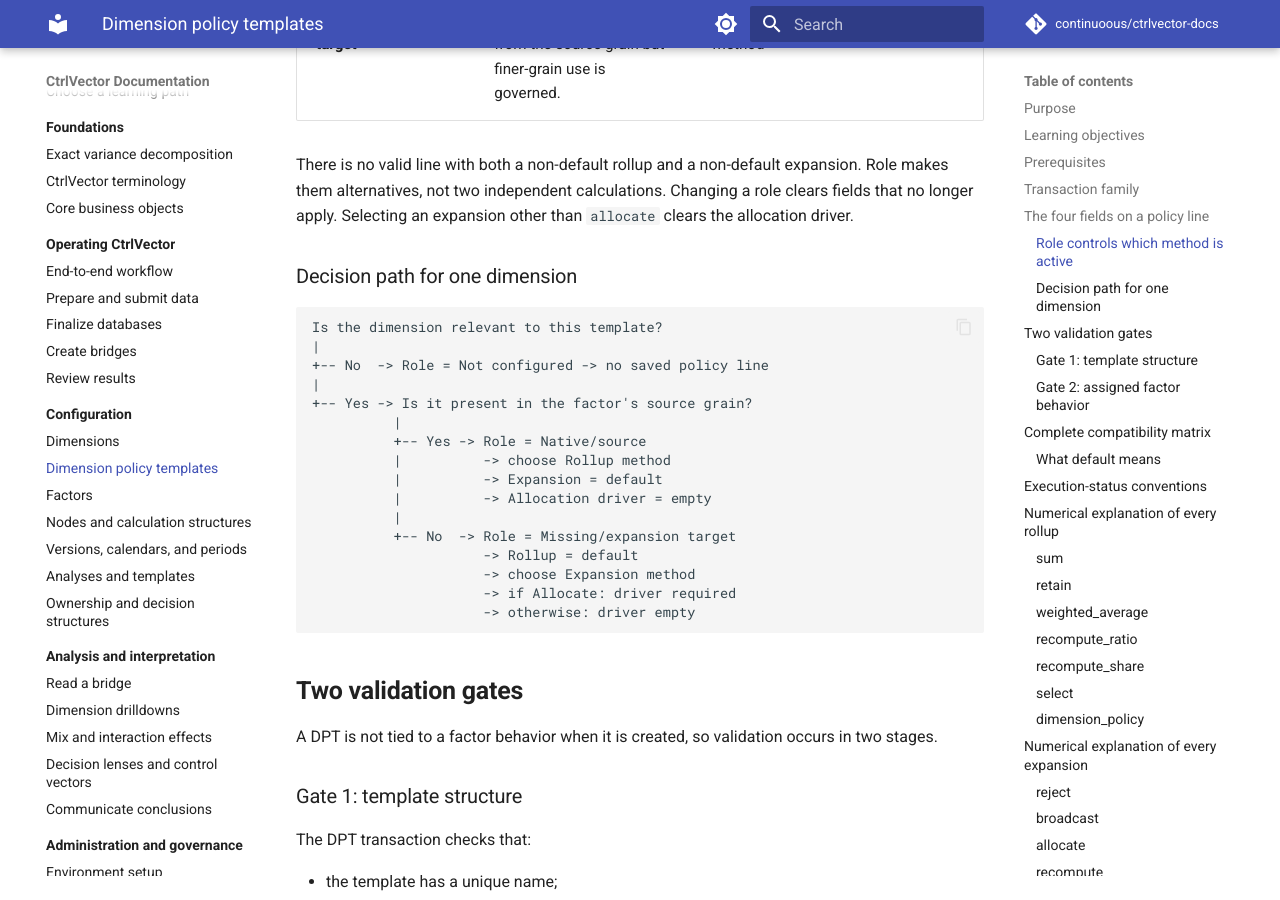
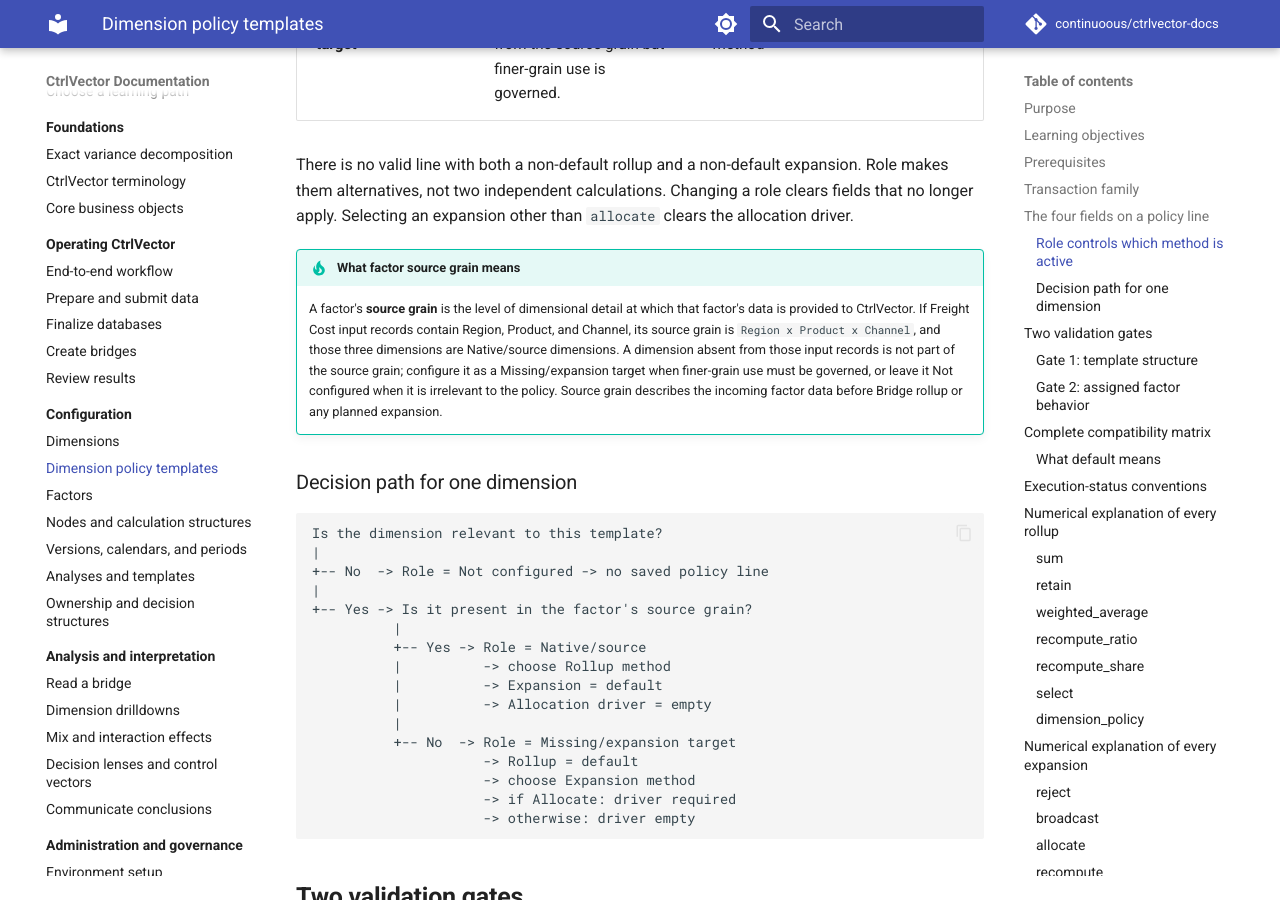
Before and after one commit to continuoous/ctrlvector-docs, an MkDocs documentation site: the page built from docs/configuration/dimension-policy-templates.md, in a window 1280 px wide and 900 px high, scrolled down 2744 px. Built offline with MkDocs 1.6.1 and Material for MkDocs 9.7.7, drawn with Linux system fonts in a browser that asks for light colours; comment, search, counter and statistics services are not loaded.

Commit message:
Add clarification on factor source grain in dimension policy templates documentation

```diff
--- a/docs/configuration/dimension-policy-templates.md
+++ b/docs/configuration/dimension-policy-templates.md
@@ -68,6 +68,9 @@ The four transactions are modes of the same governed object. `DPT03` is read-onl
 | **Missing/expansion target** | The dimension is absent from the source grain but finer-grain use is governed. | Expansion method | Rollup is `default` |
 
 There is no valid line with both a non-default rollup and a non-default expansion. Role makes them alternatives, not two independent calculations. Changing a role clears fields that no longer apply. Selecting an expansion other than `allocate` clears the allocation driver.
+
+!!! tip "What factor source grain means"
+    A factor's **source grain** is the level of dimensional detail at which that factor's data is provided to CtrlVector. If Freight Cost input records contain Region, Product, and Channel, its source grain is `Region x Product x Channel`, and those three dimensions are Native/source dimensions. A dimension absent from those input records is not part of the source grain; configure it as a Missing/expansion target when finer-grain use must be governed, or leave it Not configured when it is irrelevant to the policy. Source grain describes the incoming factor data before Bridge rollup or any planned expansion.
 
 ### Decision path for one dimension
 
```
